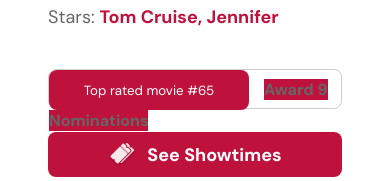
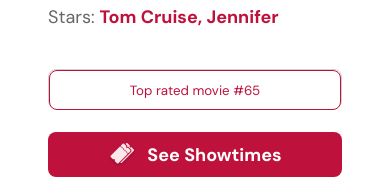
Before and after one commit to jhemeel/movies-box, a React (Create React App) app: page /movie/1 in a window 390 px wide. Shown: the part 933-1114 px from the top of the page. Built offline with nearby package versions, Linux system fonts and the light colour scheme; no server answers.

Commit message:
detail page responsive

```diff
--- a/src/Pages/Detail/details.css
+++ b/src/Pages/Detail/details.css
@@ -508,9 +508,16 @@
         display: block;
         margin-bottom: 0.5rem;
     }
+    .rating button{
+        background-color: #ffffff;
+        color: #BE123C;
+        border: 1px solid;
+        width: 100%;
+        margin-bottom: 1rem;
+    }
 
     .rating strong{
-        background-color: #BE123C;
+        display: none;
 
     }
 
```
